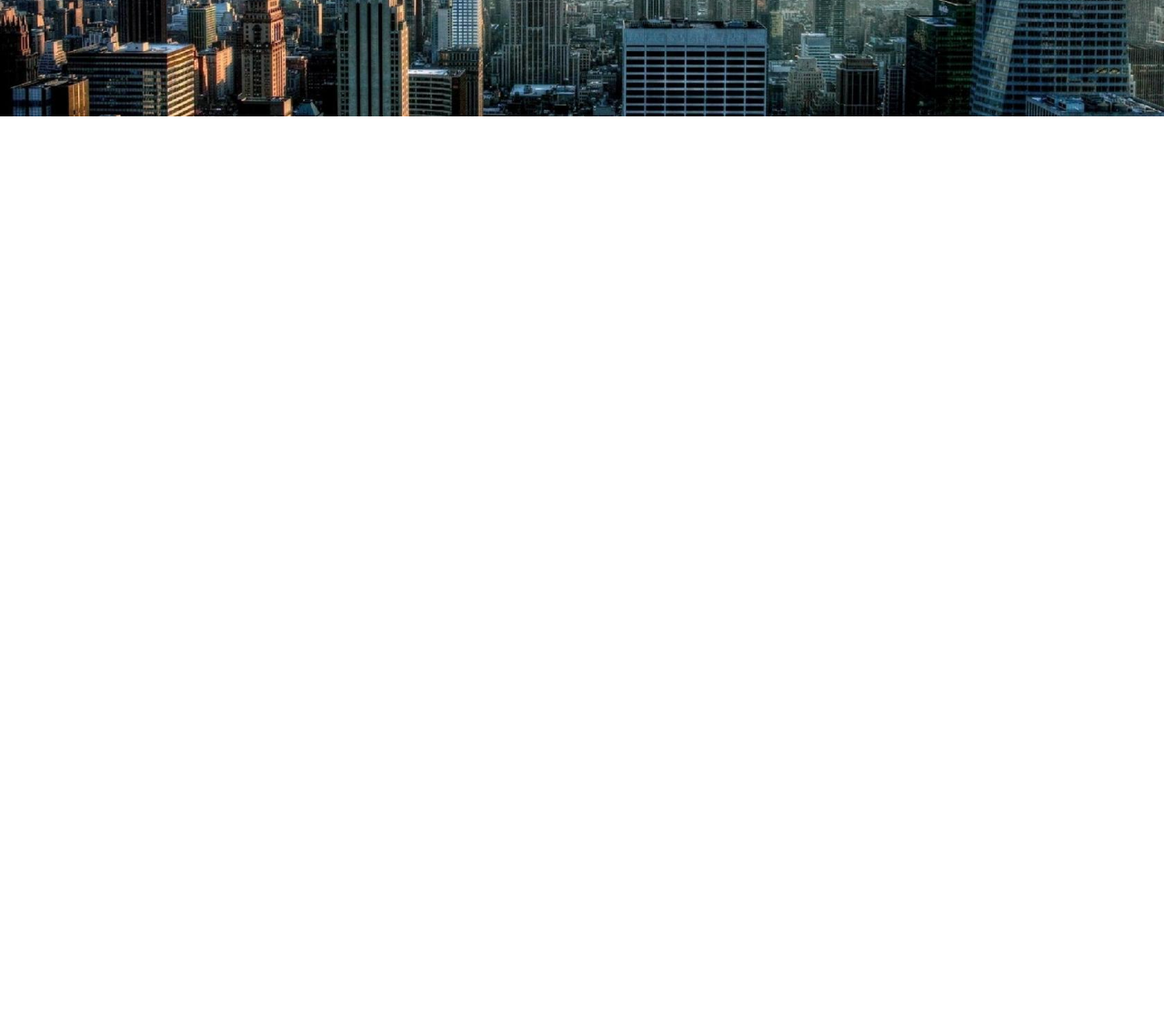
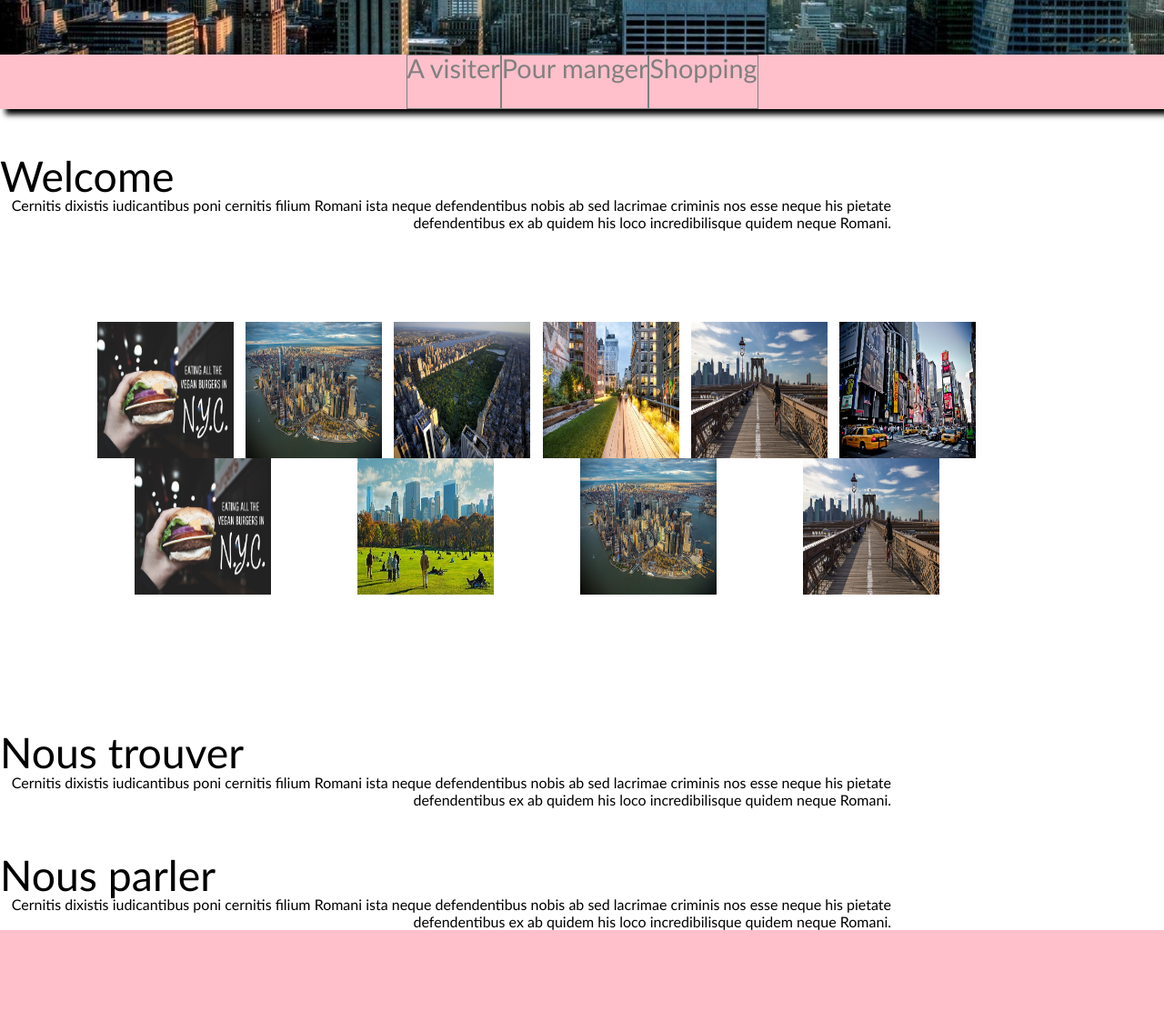
Before and after one commit to djo08/little-one-page, a plain HTML site: page index.html in a window 1280 px wide. Shown: the part 240-1363 px from the top of the page at 91% size. Before the commit the page ends 800 px from the top, so only its background shows below. Drawn offline with Linux system fonts and the light colour scheme.

Commit message:
modif texte

```diff
--- a/CSS/style.css
+++ b/CSS/style.css
@@ -21,7 +21,7 @@ h2 {
 .header{
   background-image: url(../photos/nyback.jpg);
   width: 100%;
-  height: 368px;
+  height: 300px;
   background-position: center;
   background-size: cover;
   }
@@ -31,9 +31,78 @@ h2 {
     margin: 0;
     list-style-type: none;
     background-color: pink;
+    display: flex;
+    justify-content: center;
+    height: 60px;
+    box-shadow: 6px 6px 6px black;
 }
 
-  nav li{
+nav li{
     display: inline-block;
     text-align: center;
+    height: 60px;
   }
+
+li a {
+  text-decoration: none;
+  display: block;
+  font-family: "Trebuchet MS", Helvetica, sans-serif;
+  font-size: 1.8rem;
+  color: grey;
+  border: 1px solid grey;
+  height: 58px;
+}
+
+.ensemble{
+  justify-content: center;
+  display: flex;
+  width: 980px;
+
+}
+
+.st1{
+  font-family: "Trebuchet MS", Helvetica, sans-serif;
+  margin-top: 50px;
+  width: 980px;
+  font-size: 2.9rem;
+
+}
+
+.tx1{
+  font-family: "Trebuchet MS", Helvetica, sans-serif;
+  width: 980px;
+  font-size: 1rem;
+  text-align:right;
+
+  display:flex;
+  line-height: normal;
+}
+
+.imager1{
+display: flex;
+align-content:flex-start;
+justify-content: space-around;
+width: 980px;
+}
+
+.imager2{
+  display: flex;
+  align-content:flex-start;
+  justify-content: space-around;
+  width: 980px;
+}
+
+.ensembleimage{
+justify-content: center;
+  width: 980px;
+  text-align: center;
+  margin: 100px;
+}
+
+footer{
+  background-color: pink;
+  bottom: 0px;
+  width: 100%;
+  height: 100px;
+  text-align: center;
+}
--- a/index.html
+++ b/index.html
@@ -17,6 +17,8 @@
 <h1>New York</h1>
 
  <h2>American dream</h2>
+</div>
+
 
 <nav>
   <ul>
@@ -25,6 +27,66 @@
    <li><a href="3">Shopping</li></a>
   </ul>
 </nav>
+
+<div class="ensemble">
+<div class="st1">
+  <h3>Welcome</h3>
+</div>
+</div>
+<div class="tx1">
+  <p>Cernitis dixistis iudicantibus poni cernitis filium Romani ista neque
+     defendentibus nobis ab sed lacrimae criminis nos esse neque his pietate
+      defendentibus ex ab quidem his loco incredibilisque quidem neque Romani.</p>
+  </div>
+
+
+<div class="ensembleimage">
+<div class="imager1">
+  <img src="photos/vegan-burger-new-york.jpg"width="150" height="150">
+  <img src="photos/man.jpg"width="150" height="150">
+  <img src="photos/NYcentral.jpg"width="150" height="150">
+  <img src="photos/high-line.jpg"width="150" height="150">
+  <img src="photos/pont.jpg"width="150" height="150">
+  <img src="photos/ts.jpg"width="150" height="150">
+</div>
+
+
+
+
+<div class="imager2">
+  <img src="photos/vegan-burger-new-york.jpg"width="150" height="150">
+  <img src="photos/central-park.jpg"width="150" height="150">
+  <img src="photos/man.jpg"width="150" height="150">
+  <img src="photos/pont.jpg"width="150" height="150">
+</div>
+</div>
+
+<div class="ensemble">
+<div class="st1">
+  <h3>Nous trouver</h3>
+</div>
+</div>
+<div class="tx1">
+  <p>Cernitis dixistis iudicantibus poni cernitis filium Romani ista neque
+     defendentibus nobis ab sed lacrimae criminis nos esse neque his pietate
+      defendentibus ex ab quidem his loco incredibilisque quidem neque Romani.</p>
+  </div>
+
+
+
+
+
+
+  <div class="ensemble">
+  <div class="st1">
+    <h3>Nous parler</h3>
+  </div>
+  </div>
+  <div class="tx1">
+    <p>Cernitis dixistis iudicantibus poni cernitis filium Romani ista neque
+       defendentibus nobis ab sed lacrimae criminis nos esse neque his pietate
+        defendentibus ex ab quidem his loco incredibilisque quidem neque Romani.</p>
+    </div>
 
 
 
@@ -35,5 +97,17 @@
 
 
 
+<footer>
+  <i class="fa fa-facebook"></i>
+  <i class="fa fa-twitter"></i>
+  <i class="fa fa-instagram"></i>
+  <i class="fa fa-youtube-play"></i>
+</footer>
+
+
+
+
+
+
   </body>
 </html>
```
